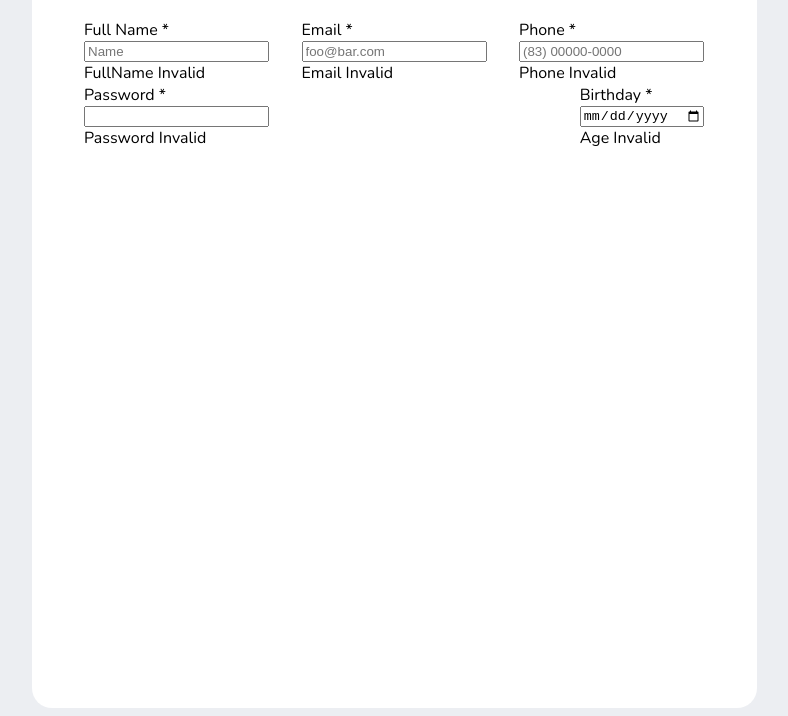
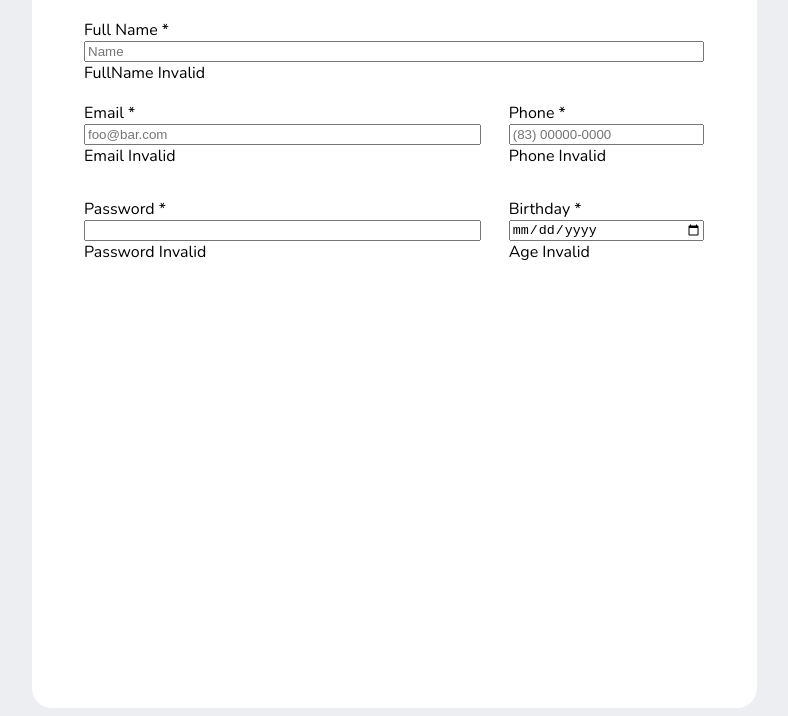
Before and after one commit to diogojefs/compass-projeto01, a plain HTML site: page index.html in a window 1280 px wide. Shown: the part 119-835 px from the top of the page, without its empty margins (246-1034 px from the left). Drawn offline with nearby package versions, Linux system fonts and the light colour scheme.

Commit message:
Style: defining size and arrangement of input components

```diff
--- a/css/index.css
+++ b/css/index.css
@@ -38,3 +38,27 @@ h1 {
     display: flex;
     flex-direction: column;
 }
+
+.name {
+    width: 100%;
+}
+
+.email {
+    width: 64%;
+    margin-top: 18px;
+}
+
+.password {
+    width: 64%;
+    margin-top: 31px;
+}
+
+.phone {
+    width: 31.5%;
+    margin-top: 18px;
+}
+
+.birthday {
+    width: 31.5%;
+    margin-top: 31px;
+}
```
